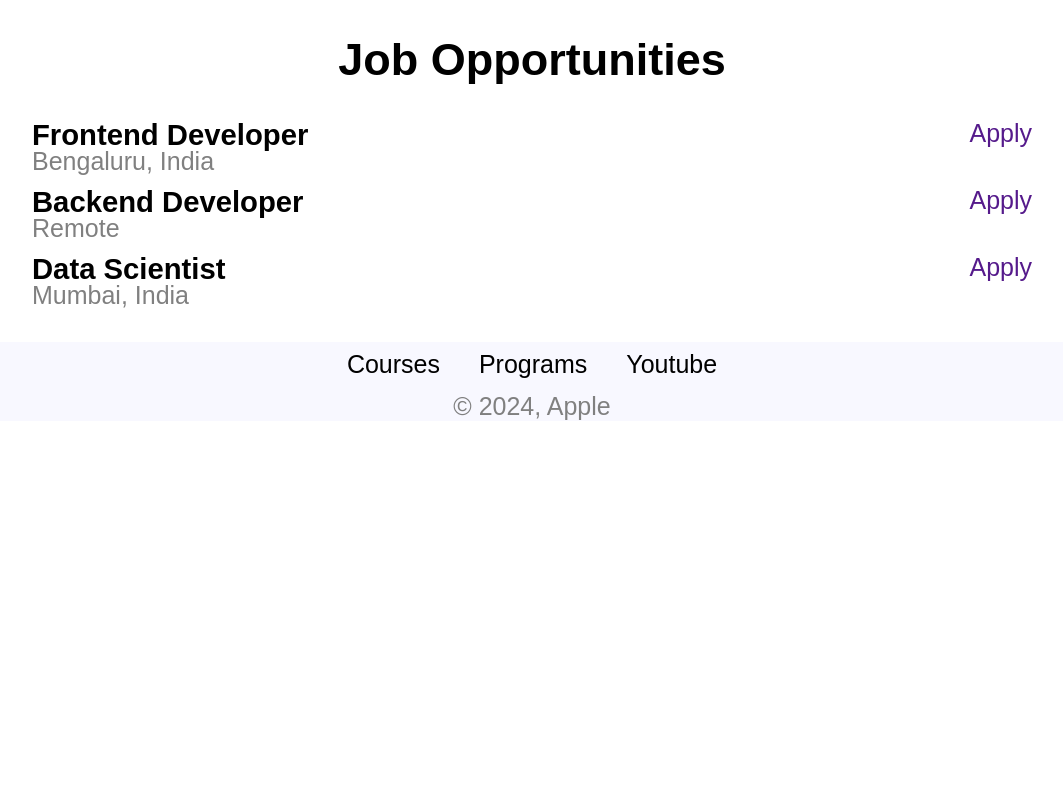
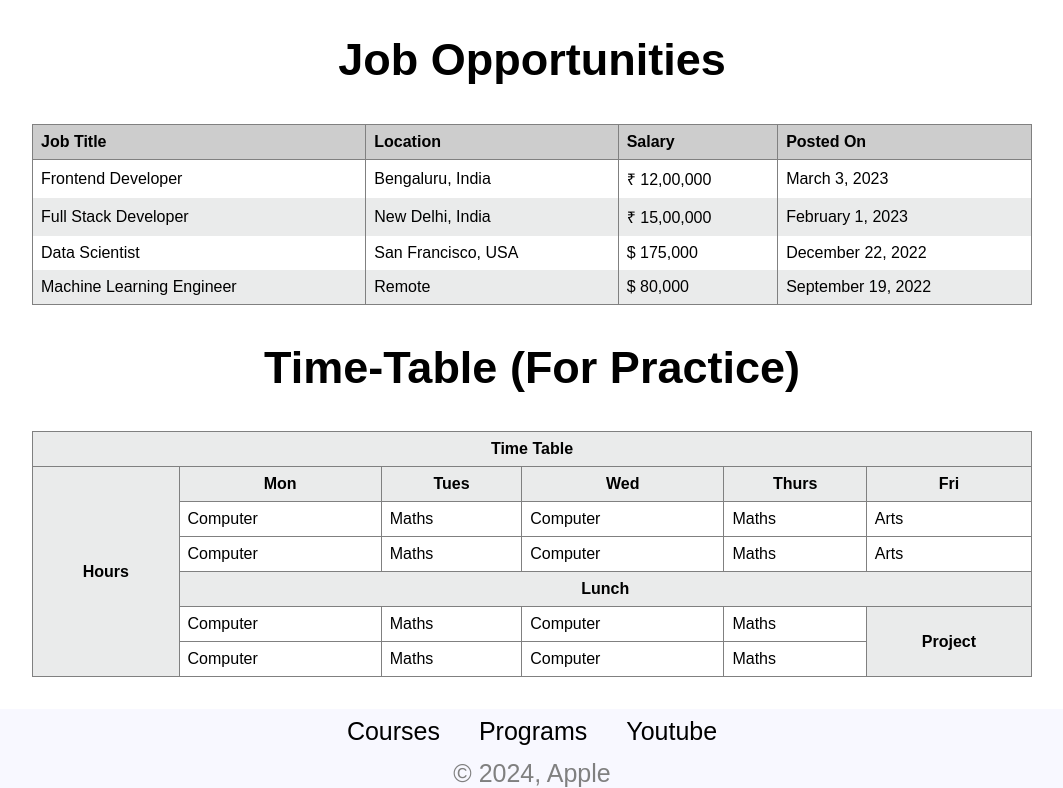
Before and after one commit to jaiminjariwala/html_css, a plain HTML site: page learning_project_01/index.html in a window 1280 px wide. Shown: the part 1481-2269 px from the top of the page, without its empty margins (108-1171 px from the left). Before the commit the page ends 1902 px from the top, so only its background shows below. Drawn offline with Linux system fonts and the light colour scheme.

Commit message:
added new table

```diff
--- a/learning_project_01/index.html
+++ b/learning_project_01/index.html
@@ -37,22 +37,85 @@
 
         <h2>Job Opportunities</h2>
         <div id="jobs">
-            <div>
-                <a class="apply" href="">Apply</a>
-                <h3 class="job-role">Frontend Developer</h3>
-                <div class="location">Bengaluru, India</div>
-                <!-- Remember: Margins and Paddings don't work for SPANs because they are INLINE elements! -->
-            </div>
-            <div>
-                <a class="apply" href="">Apply</a>
-                <h3 class="job-role">Backend Developer</h3>
-                <div class="location">Remote</div>
-            </div>
-            <div>
-                <a class="apply" href="">Apply</a>
-                <h3 class="job-role">Data Scientist</h3>
-                <div class="location">Mumbai, India</div>
-            </div>
+            <table id="jobs-table">
+                <tr class="jobs-header-row">    <!-- Table Header: Table Row 1 -->
+                    <th>Job Title</th>  <!-- Table Header -->
+                    <th>Location</th>
+                    <th>Salary</th>
+                    <th>Posted On</th>
+                </tr>
+                <tr class="jobs-data-row">    <!-- Table Row 2 -->
+                    <td>Frontend Developer</td>   <!-- Table Data -->
+                    <td>Bengaluru, India</td>
+                    <td>₹ 12,00,000</td>
+                    <td>March 3, 2023</td>
+                </tr>
+                <tr class="jobs-data-row">    <!-- Table Row 3 -->
+                    <td>Full Stack Developer</td>
+                    <td>New Delhi, India</td>
+                    <td>₹ 15,00,000</td>
+                    <td>February 1, 2023</td>
+                </tr>
+                <tr class="jobs-data-row">
+                    <td>Data Scientist</td>
+                    <td>San Francisco, USA</td>
+                    <td>$ 175,000</td>
+                    <td>December 22, 2022</td>
+                </tr>
+                <tr class="jobs-data-row">
+                    <td>Machine Learning Engineer</td>
+                    <td>Remote</td>
+                    <td>$ 80,000</td>
+                    <td>September 19, 2022</td>
+                </tr>
+            </table>
+        </div>
+
+        <h2>Time-Table (For Practice)</h2>
+        <div id="time-table-div">
+            <table id="time-table">
+                <tr class="data">    <!-- Row 1: Header Row-->
+                    <th colspan="6">Time Table</th>
+                </tr>
+                <tr class="data">
+                    <th rowspan="6">Hours</th>
+                    <th>Mon</th>
+                    <th>Tues</th>
+                    <th>Wed</th>
+                    <th>Thurs</th>
+                    <th>Fri</th>
+                </tr>
+                <tr class="data">
+                    <td>Computer</td>
+                    <td>Maths</td>
+                    <td>Computer</td>
+                    <td>Maths</td>
+                    <td>Arts</td>
+                </tr>
+                <tr class="data">
+                    <td>Computer</td>
+                    <td>Maths</td>
+                    <td>Computer</td>
+                    <td>Maths</td>
+                    <td>Arts</td>
+                </tr>
+                <tr class="data">
+                    <th colspan="5">Lunch</th>
+                </tr>
+                <tr class="data">
+                    <td>Computer</td>
+                    <td>Maths</td>
+                    <td>Computer</td>
+                    <td>Maths</td>
+                    <th rowspan="2">Project</th>
+                </tr>
+                <tr class="data">
+                    <td>Computer</td>
+                    <td>Maths</td>
+                    <td>Computer</td>
+                    <td>Maths</td>
+                </tr>
+            </table>
         </div>
 
 
--- a/learning_project_01/style.css
+++ b/learning_project_01/style.css
@@ -2,6 +2,20 @@ body {
     margin: 0;
     padding: 0;
     font-family: sans-serif;
+}
+
+h1, h2 {
+    text-align: center;
+    font-size: 45;
+}
+
+h3 {
+    margin-bottom: -5;
+    margin-top: -5;
+}
+#banner {
+    width: 100%;    /* Occupy the entire space available, horizontally */
+    object-fit: cover;
 }
 
 #navbar {
@@ -87,26 +101,48 @@ Difference between flex and inline is: Flex is applied to Parent and that applie
     margin-top: -20;
 }
 
-/* Different types of Selectors: */
-/* 1. Select by tag name */
-/* h1 is a selector, Property : Property Value */
-h1, h2 {
-    text-align: center;
-    font-size: 45;
+#jobs-table {
+    width: 100%;
+    border: 1px solid gray;
+    border-collapse: collapse;  /* To remove the double borders */
 }
 
-h3 {
-    margin-bottom: -5;
-    margin-top: -5;
-}
-/* 2. Select by id */
-#banner {
-    width: 100%;    /* Occupy the entire space available, horizontally */
-    object-fit: cover;
+.jobs-header-row th {
+    border: 1px solid gray;
+    padding: 8px;   /* Inside the border of a cell, added some padding! */
+    /* If margin, space is added outside the border and If padding, space is added inside the border, according to the CSS box model! */
+    background-color:rgb(205, 205, 205);
+    text-align: left;
 }
 
-/* 3. Select by class */
-.location {
-    color: gray;
-    margin-bottom: 15px;
+.jobs-data-row td {
+    border-right: 1px solid gray;
+    padding: 8px;   /* Inside the border of a cell, added some padding! */
 }
+
+/* Now we want to add background color for ALTERNATE ROWs... */
+#jobs-table tr:nth-child(odd) {
+    background-color: rgb(234, 235, 235);
+}
+
+#time-table-div {
+    max-width: 1000px;
+    margin: 20px auto;
+}
+
+#time-table {
+    width: 100%;
+    border: 1px solid gray;
+    border-collapse: collapse;
+}
+
+.data th {
+    border: 1px solid gray;
+    padding: 8px;
+    background-color: rgb(234, 235, 235);;
+}
+
+.data td {
+    border: 1px solid gray;
+    padding: 8px;
+}
```
